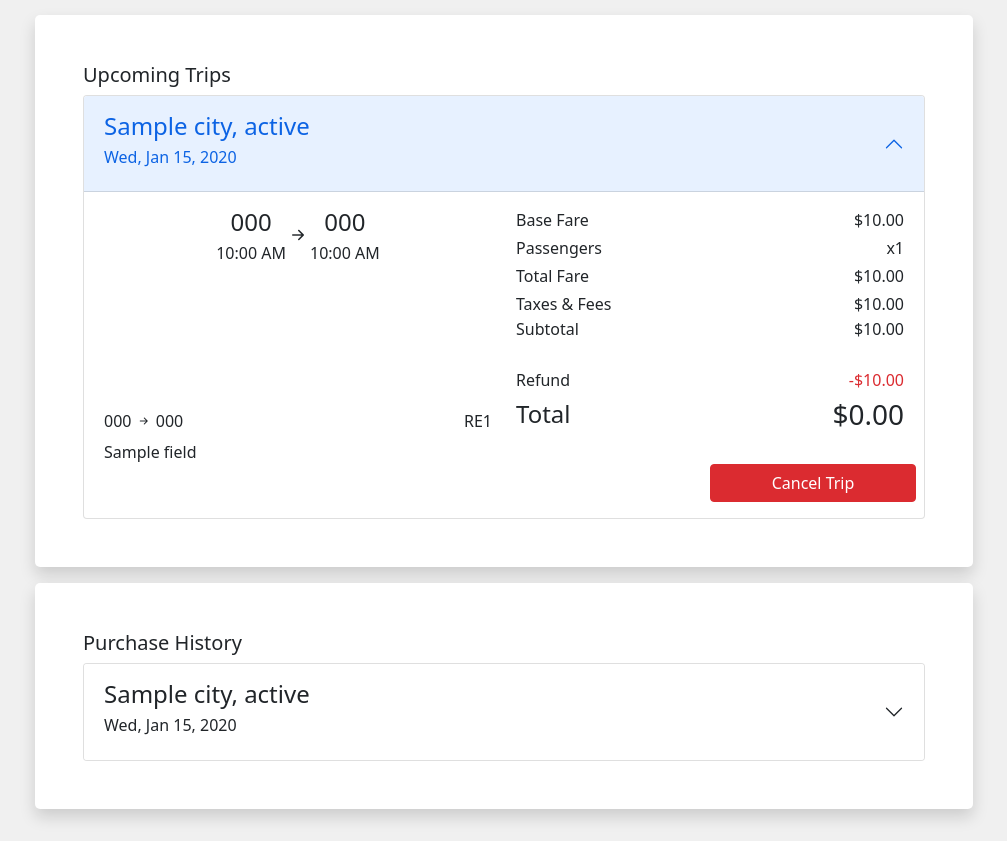
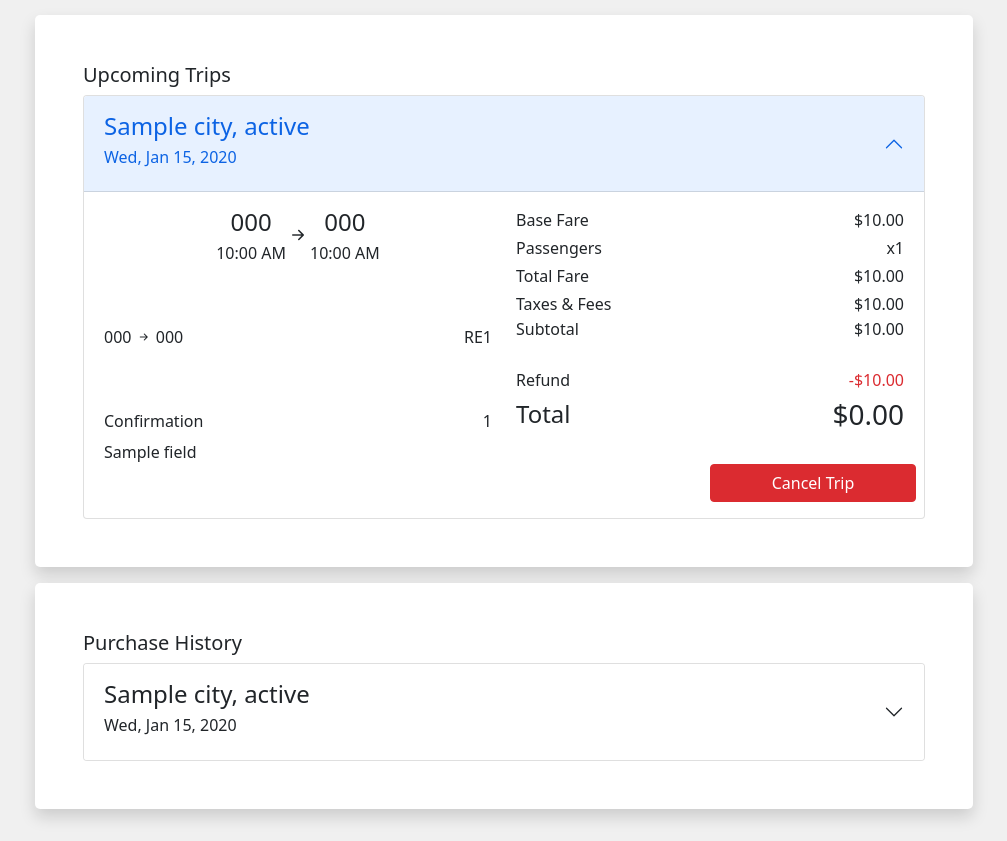
Before and after one commit to timlassiter11/RedEye, a Flask app: template app/main/templates/main/mytrips.html in a window 1280 px wide. Shown: the part 91-932 px from the top of the page, without its empty margins (136-1143 px from the left). Run offline with Flask 2, Linux system fonts and the light colour scheme; the template is opened without the code that fills it: most values are stand-ins (such as "Sample title", 1, 10 or a date in 2020); some libraries are stand-ins or nearby versions.

Commit message:
Added confirmation number to my trips page

```diff
--- a/app/main/templates/main/mytrips.html
+++ b/app/main/templates/main/mytrips.html
@@ -78,6 +78,10 @@
                                         </s>
                                         {% endif %}
                                         {% endfor %}
+                                    </div>
+                                    <div class="hstack mt-3">
+                                        <h6 class="flex-grow-1 me-3">Confirmation</h6>
+                                        <h6>{{ purchase.confirmation_number }}</h6>
                                     </div>
                                 </div>
                             </div>
@@ -181,6 +185,10 @@
                                         </div>
                                         {% endfor %}
                                     </div>
+                                    <div class="hstack mt-3">
+                                        <h6 class="flex-grow-1 me-3">Confirmation</h6>
+                                        <h6>{{ purchase.confirmation_number }}</h6>
+                                    </div>
                                 </div>
                             </div>
                             <hr class="d-block d-md-none my-3">
```
